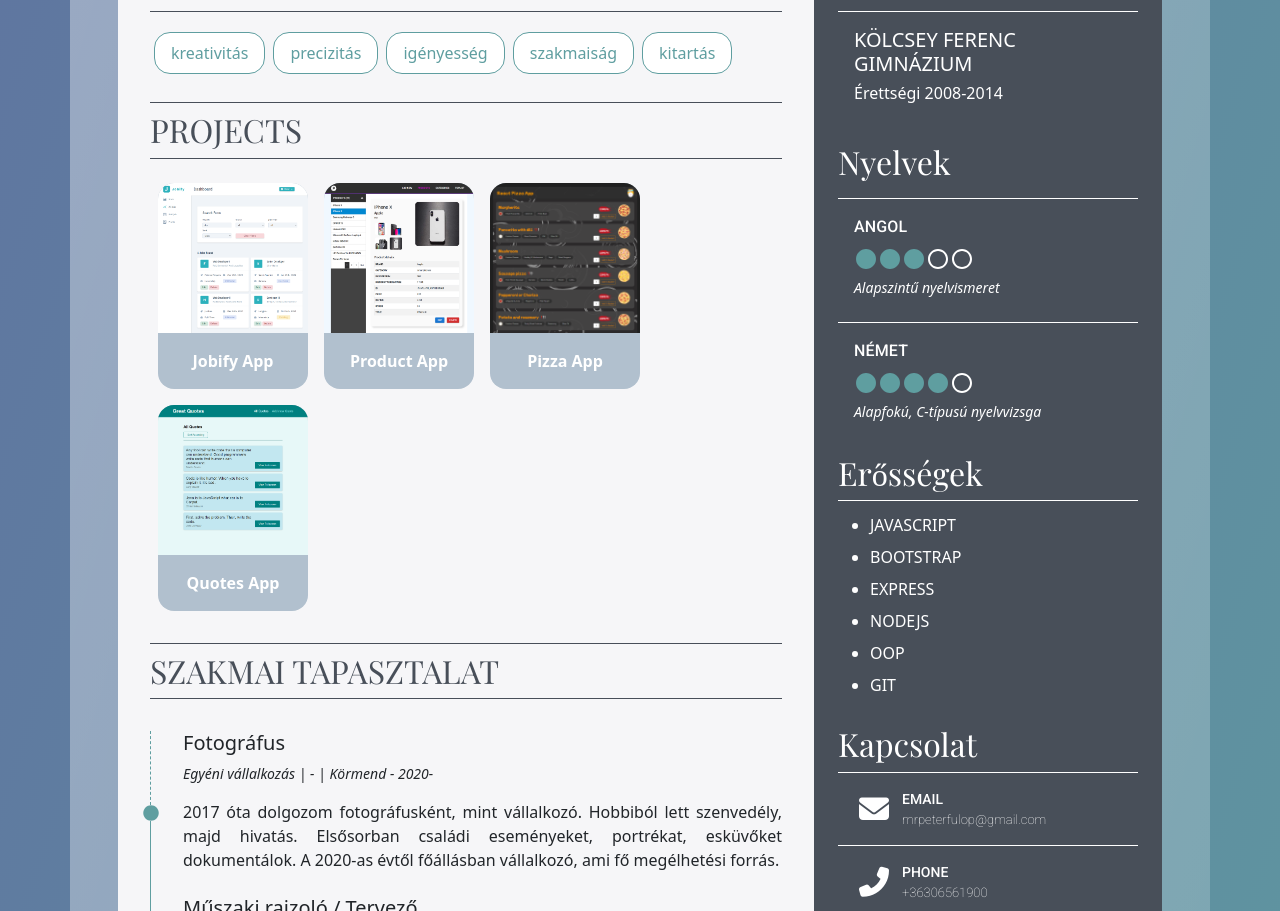
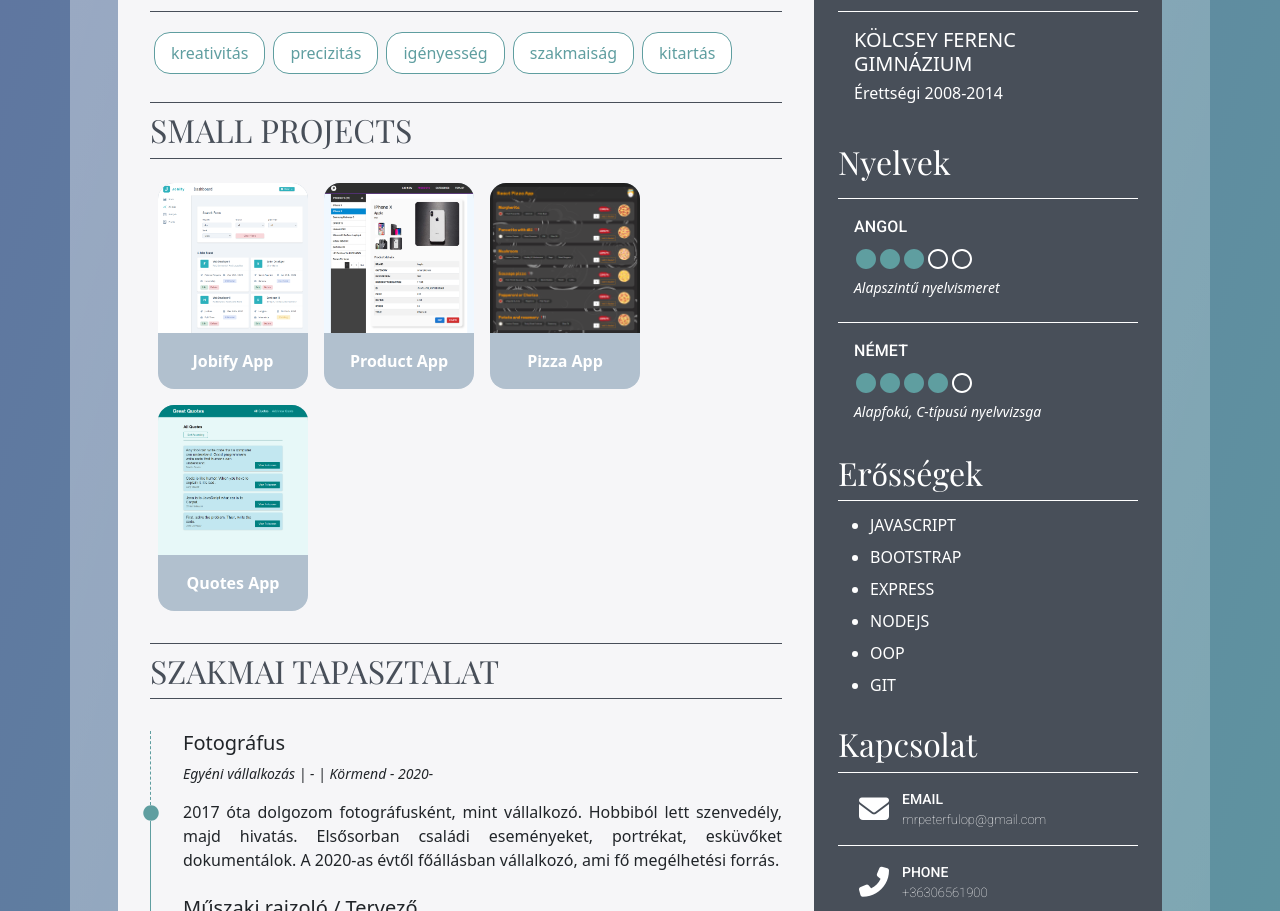
Before and after one commit to peterfulop/bio, a React (Create React App) app: page / in a window 1280 px wide. Shown: the part 1113-2024 px from the top of the page. Built offline with nearby package versions, Linux system fonts and the light colour scheme.

Commit message:
feat(*): new project added;

```diff
--- a/src/components/Projects/projects.tsx
+++ b/src/components/Projects/projects.tsx
@@ -7,7 +7,7 @@ import "./projects.css";
 export default function Projects(props: { projects: Project[] }) {
   return (
     <div className="content__item mb-4">
-      <ContentHeading title={"Projects"} />
+      <ContentHeading title={"Small Projects"} />
       <div className="skills_list d-flex flex-wrap">
         {props.projects.map((project: Project, i: number) => {
           return <ProjectItem key={i} project={project} />;
```
